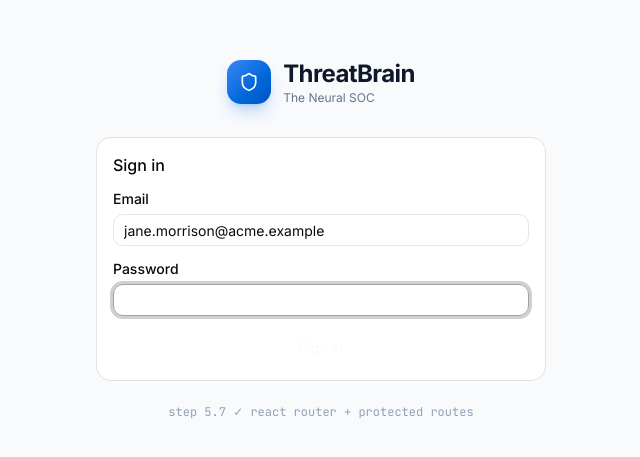
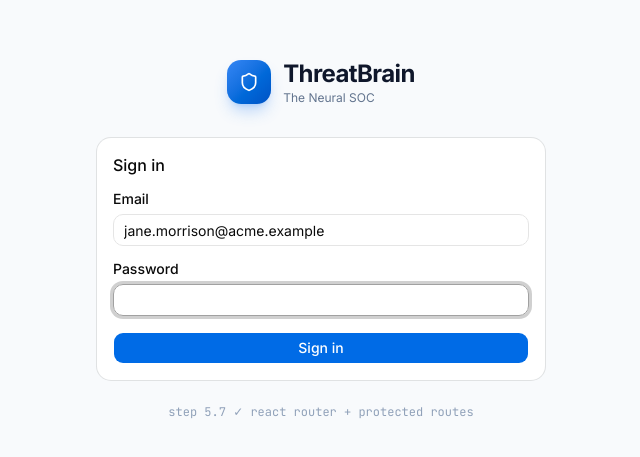
Before and after one commit to Vansh150705/ThreatBrain, a React (Vite) app in the folder frontend/: page /login in a window 1280 px wide. Shown: the part 161-618 px from the top of the page, without its empty margins (319-959 px from the left). Built offline with nearby package versions, Linux system fonts and the light colour scheme; no server answers.

Commit message:
fix(frontend): style login button with primary color for visibility

```diff
--- a/frontend/src/pages/LoginPage.tsx
+++ b/frontend/src/pages/LoginPage.tsx
@@ -96,7 +96,11 @@
                 </div>
               )}
 
-              <Button type="submit" className="w-full" disabled={loading}>
+              <Button
+  type="submit"
+  className="w-full bg-primary-600 hover:bg-primary-700 text-white"
+  disabled={loading}
+>
                 {loading ? (
                   <>
                     <Loader2 className="w-4 h-4 mr-2 animate-spin" />
```
